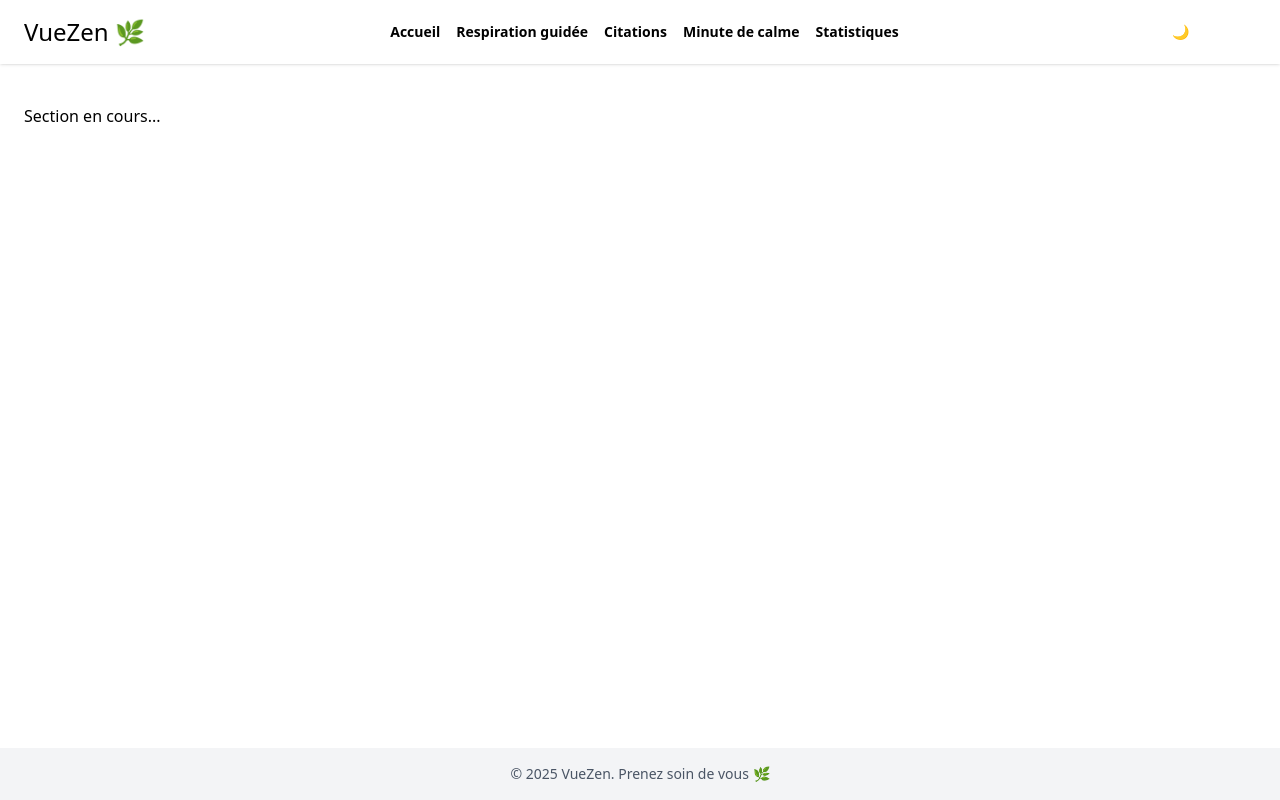
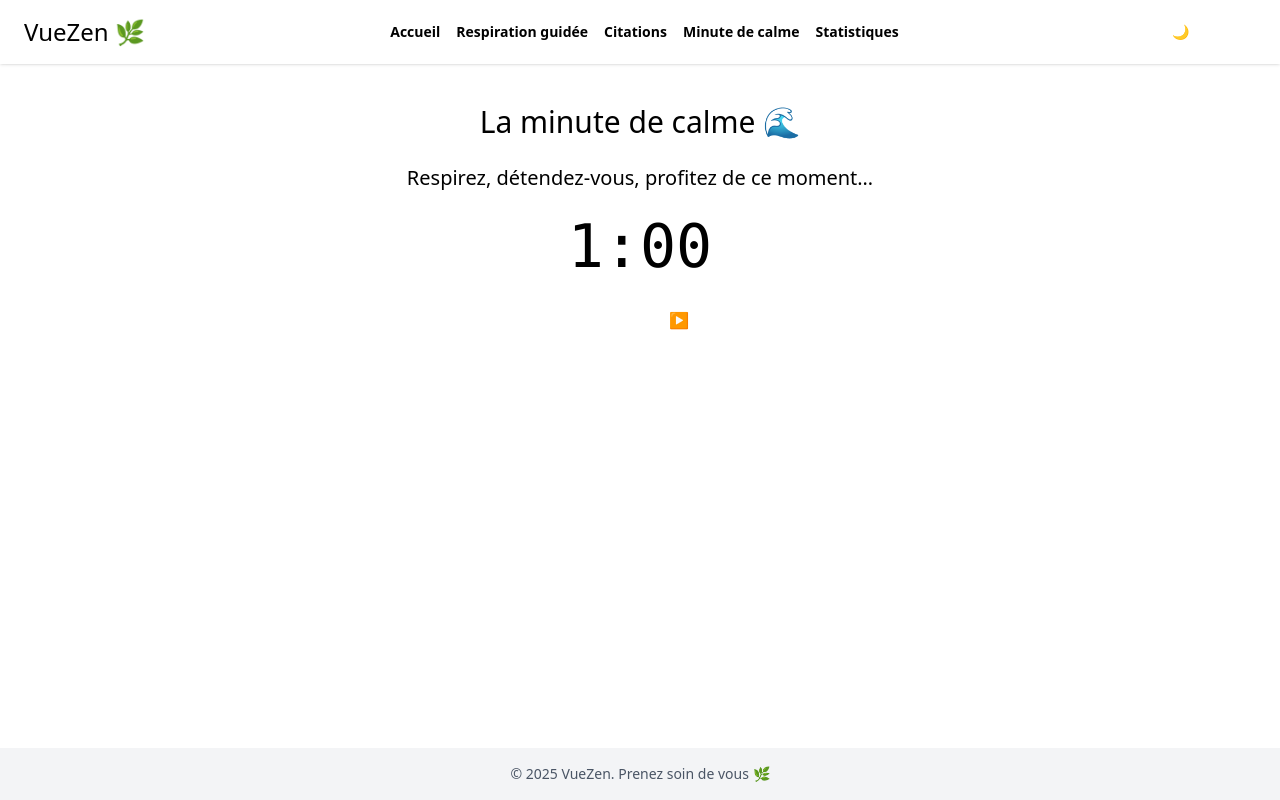
Before and after one commit to haaslaura/vuezenapp, a Vue app: page /calm in a window 1280 px wide. Built offline with nearby package versions, Linux system fonts and the light colour scheme.

Commit message:
Logic of the minute of calm page: before launch, "start" button, during "pause"/"resume" button, end of session "start" button

```diff
--- a/src/views/Breathing.vue
+++ b/src/views/Breathing.vue
@@ -5,7 +5,7 @@ import BreathingCircle from '@/components/BreathingCircle.vue'
 <template>
     <section class="text-center space-y-6">
         <h2 class="text-3xl font-display">Respiration guidée 🌬️</h2>
-        <p>Suivez la respiration guidée pendant quelques instants afin de retrouver calme et concentration.</p>
+        <p class="text-xl text-zen-gray dark:text-white">Suivez la respiration guidée pendant quelques instants afin de retrouver calme et concentration.</p>
         <br/>
         <BreathingCircle />
     </section>
--- a/src/views/Calm.vue
+++ b/src/views/Calm.vue
@@ -1,5 +1,98 @@
+<script setup>
+import { ref, computed, onBeforeUnmount } from 'vue'
+
+const duration = 60
+const timeLeft = ref(duration)
+const isRunning = ref(false)
+const hasStarted = ref(false)
+let intervalId
+
+const audioRef = ref(null)
+
+const formattedTime = computed(() => {
+  const min = Math.floor(timeLeft.value / 60)
+  const sec = timeLeft.value % 60
+  return `${min}:${sec.toString().padStart(2, '0')}`
+})
+
+function startSession() {
+  timeLeft.value = duration
+  hasStarted.value = true
+  isRunning.value = true
+  startTimer()
+  audioRef.value?.play()
+}
+
+function startTimer() {
+  intervalId = setInterval(() => {
+    if (timeLeft.value > 0) {
+      timeLeft.value--
+    } else {
+      stopSession()
+    }
+  }, 1000)
+}
+
+function toggleTimer() {
+  if (isRunning.value) {
+    clearInterval(intervalId)
+    audioRef.value?.pause()
+  } else {
+    startTimer()
+    audioRef.value?.play()
+  }
+  isRunning.value = !isRunning.value
+}
+
+function stopSession() {
+  clearInterval(intervalId)
+  isRunning.value = false
+  audioRef.value?.pause()
+  timeLeft.value = duration
+  hasStarted.value = false
+}
+
+onBeforeUnmount(() => {
+  clearInterval(intervalId)
+  audioRef.value?.pause()
+})
+</script>
+
 <template>
-    <section>
-        <p>Section en cours...</p>
+    <section class="flex flex-col items-center justify-center text-center gap-6">
+        <h2 class="text-3xl font-display">La minute de calme 🌊</h2>
+
+        <p class="text-xl text-zen-gray dark:text-white">
+            Respirez, détendez-vous, profitez de ce moment…
+        </p>
+
+        <!-- Timer -->
+        <div class="text-6xl font-mono text-zen-green dark:text-green-300">
+            {{ formattedTime }}
+        </div>
+
+        <!-- Controls -->
+        <div>
+            <button
+                v-if="!hasStarted"
+                @click="startSession"
+                class="px-6 py-2 bg-zen-green text-white rounded hover:bg-green-700 transition"
+            >
+                Démarrer ▶️
+            </button>
+
+            <button
+                v-else
+                @click="toggleTimer"
+                :disabled="timeLeft === 0"
+                class="px-6 py-2 bg-zen-green text-white rounded hover:bg-green-700 transition"
+            >
+                {{ isRunning ? "Pause ⏸️" : "Reprendre ▶️" }}
+            </button>
+        </div>
+
+        <!-- Sound -->
+        <audio ref="audioRef" src="/sounds/waves-and-seagulls.wav" loop></audio>
+
     </section>
 </template>
```
Also changed, not shown: 1 other file (tests, documents, lock files or other folders).
